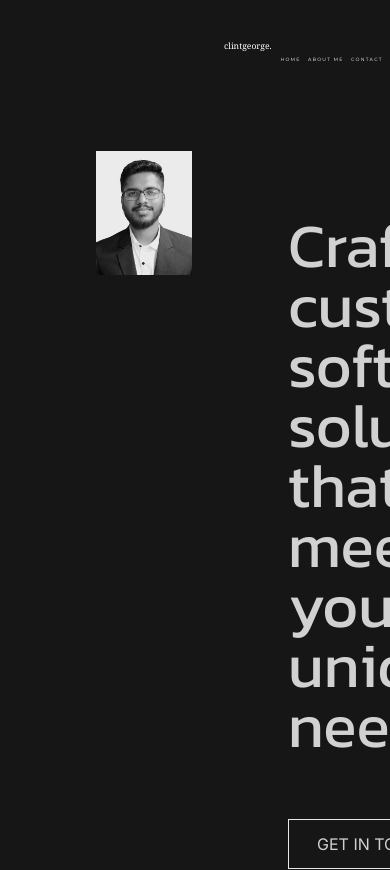
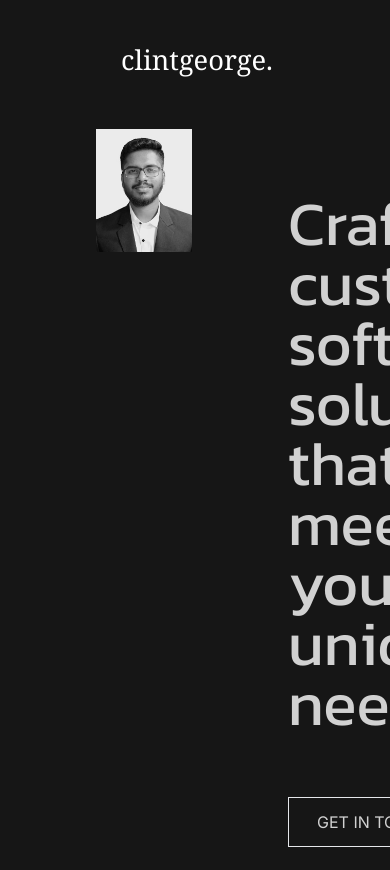
Before and after one commit to iamclintgeorge/Portfolio, a Next.js app: page / in a window 390 px wide. Shown: the top 870 px of the page. Built offline with nearby package versions, Linux system fonts and the light colour scheme; a web font is replaced by a local one.

Commit message:
Made header resoponsive for mobile
Signed-off-by: Clint George <clintbgeorge@gmail.com>

```diff
--- a/app/Components/Header.js
+++ b/app/Components/Header.js
@@ -3,13 +3,13 @@ import React from "react";
 const Header = () => {
   return (
     <>
-      <div className="flex flex-row justify-between">
+      <div className="flex w-full m-0 p-0 flex-col sm:flex-row justify-between">
         <div className="flex-1">
-          <p className="text-[2.2vw] font-serif mt-10 ml-56 cursor-pointer text-white">
+          <p className="text-[7vw] ml-1 text-center sm:ml-56text-[2.2vw] font-serif mt-10 cursor-pointer text-white">
             clintgeorge.
           </p>
         </div>
-        <div className="flex-1">
+        <div className="hidden sm:block flex-1">
           <ul className="flex justify-evenly font-montserrat text-[1.2vw] mt-14 text-white mb-10">
             <li>H O M E</li>
             <li>A B O U T &nbsp; M E</li>
```
